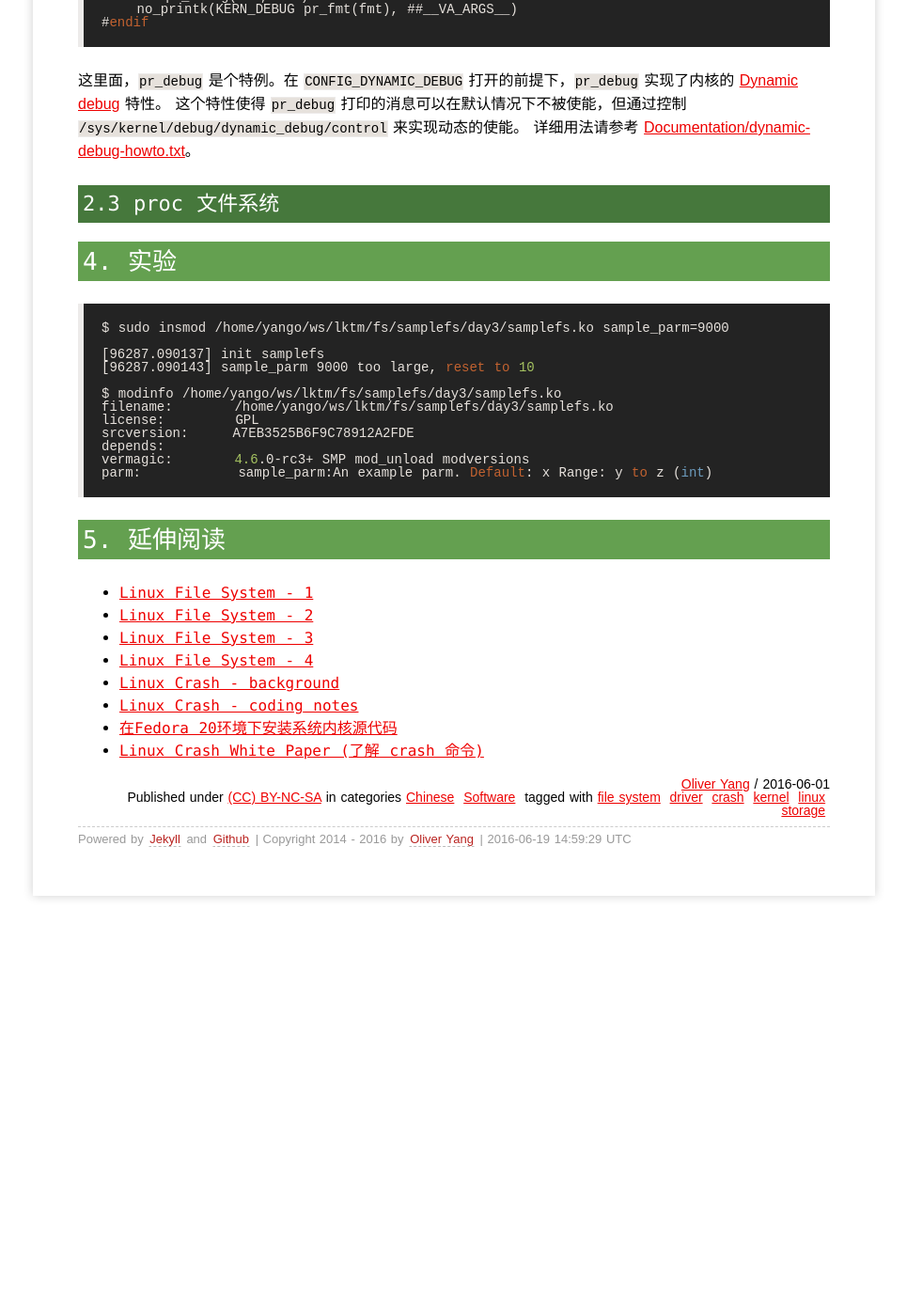
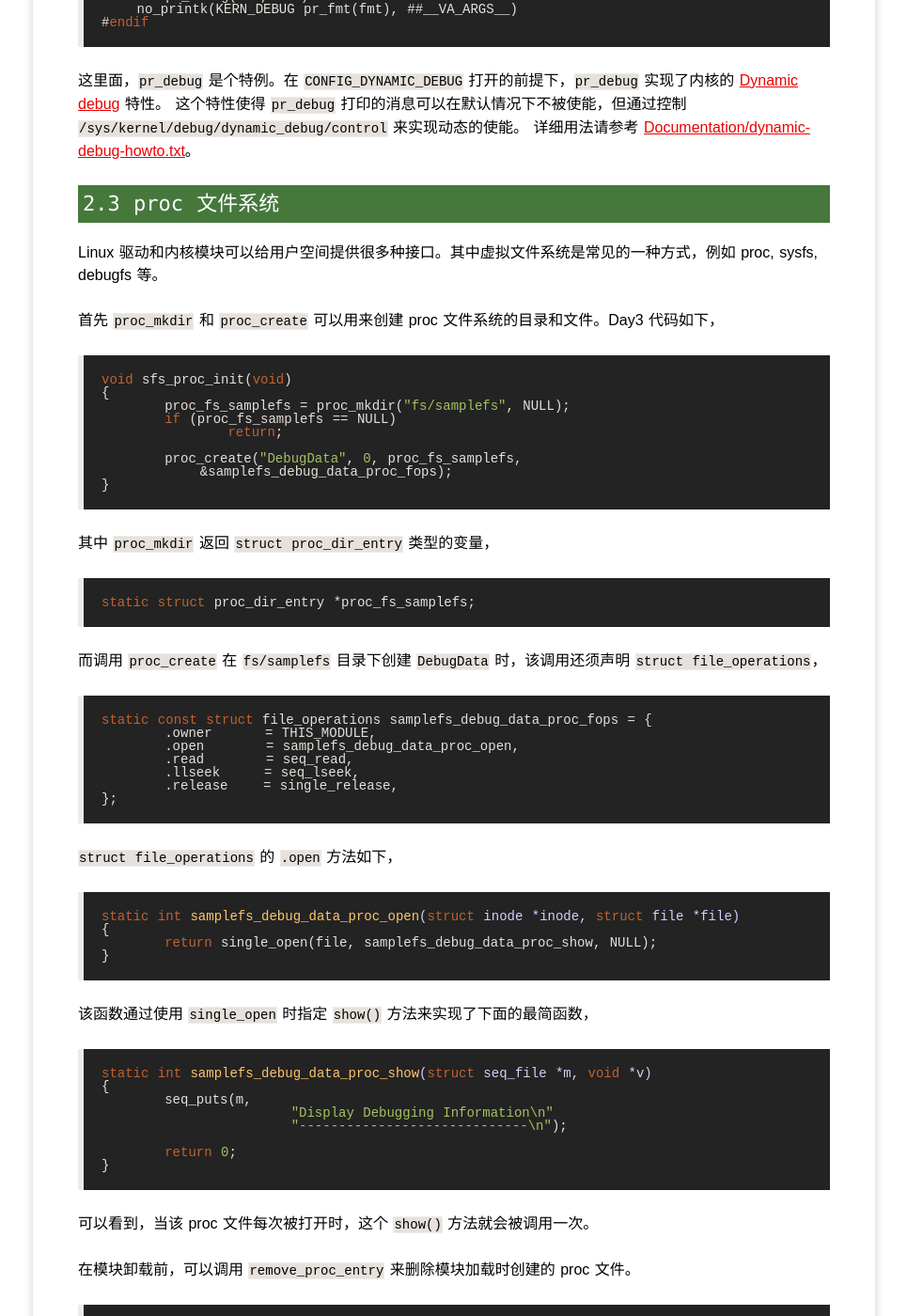
Before and after one commit to yangoliver/yangoliver.github.io, a Jekyll site: the page built from _posts/2016/2016-06-01-linux-file-system-basic-5.md, in a window 1280 px wide and 1400 px high, scrolled down 1574 px. Shown: the whole window at 94% size, without its empty margins (157-1122 px from the left). Built offline with Jekyll 4.4.1, drawn with Linux system fonts in a browser that asks for light colours; comment, search, counter and statistics services are not loaded; before the commit the page ends 2575 px from its top, so only the background shows below that; some of the changed text lies outside the part shown.

Commit message:
draft: proc fs description update

```diff
--- a/_posts/2016/2016-06-01-linux-file-system-basic-5.md
+++ b/_posts/2016/2016-06-01-linux-file-system-basic-5.md
@@ -72,6 +72,68 @@ Day3 这段代码示意了如何声明模块的参数，
 
 ### 2.3 proc 文件系统
 
+Linux 驱动和内核模块可以给用户空间提供很多种接口。其中虚拟文件系统是常见的一种方式，例如 proc, sysfs, debugfs 等。
+
+首先 `proc_mkdir` 和 `proc_create` 可以用来创建 proc 文件系统的目录和文件。Day3  代码如下，
+
+	void sfs_proc_init(void)
+	{
+		proc_fs_samplefs = proc_mkdir("fs/samplefs", NULL);
+		if (proc_fs_samplefs == NULL)
+			return;
+
+		proc_create("DebugData", 0, proc_fs_samplefs,
+		    &samplefs_debug_data_proc_fops);
+	}
+
+其中 `proc_mkdir` 返回 `struct proc_dir_entry` 类型的变量，
+
+	static struct proc_dir_entry *proc_fs_samplefs;
+
+而调用 `proc_create` 在 `fs/samplefs` 目录下创建 `DebugData` 时，该调用还须声明 `struct file_operations`，
+
+	static const struct file_operations samplefs_debug_data_proc_fops = {
+		.owner      = THIS_MODULE,
+		.open       = samplefs_debug_data_proc_open,
+		.read       = seq_read,
+		.llseek     = seq_lseek,
+		.release    = single_release,
+	};
+
+`struct file_operations` 的 `.open` 方法如下，
+
+	static int samplefs_debug_data_proc_open(struct inode *inode, struct file *file)
+	{
+		return single_open(file, samplefs_debug_data_proc_show, NULL);
+	}
+
+该函数通过使用 `single_open` 时指定 `show()` 方法来实现了下面的最简函数，
+
+	static int samplefs_debug_data_proc_show(struct seq_file *m, void *v)
+	{
+		seq_puts(m,
+				"Display Debugging Information\n"
+				"-----------------------------\n");
+
+		return 0;
+	}
+
+可以看到，当该 proc 文件每次被打开时，这个 `show()` 方法就会被调用一次。
+
+在模块卸载前，可以调用 `remove_proc_entry` 来删除模块加载时创建的 proc 文件。
+
+	void sfs_proc_clean(void)
+	{
+		if (proc_fs_samplefs == NULL)
+			return;
+
+		remove_proc_entry("DebugData", proc_fs_samplefs);
+		remove_proc_entry("fs/samplefs", NULL);
+	}
+
+[Documentation/filesystems/seq_file.txt](https://github.com/torvalds/linux/blob/master/Documentation/filesystems/seq_file.txt) 里给出了上述相关接口的用法和说明。
+而在其 `The extra-simple version` 这节里，就介绍了用 `single_open` 做最简的 proc 文件显示的实现。
+
 ## 4. 实验
 
 	$ sudo insmod /home/yango/ws/lktm/fs/samplefs/day3/samplefs.ko sample_parm=9000
```
